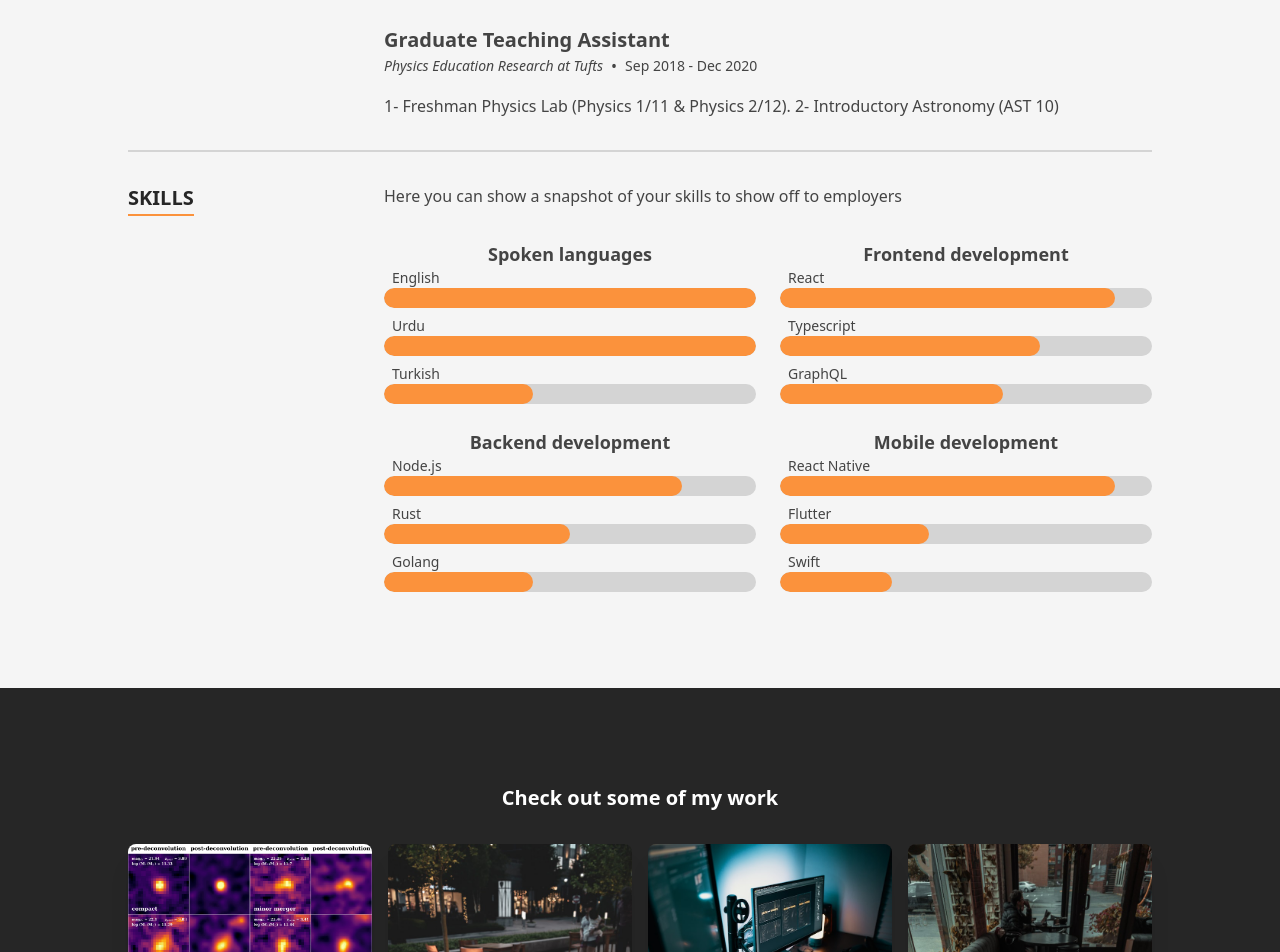
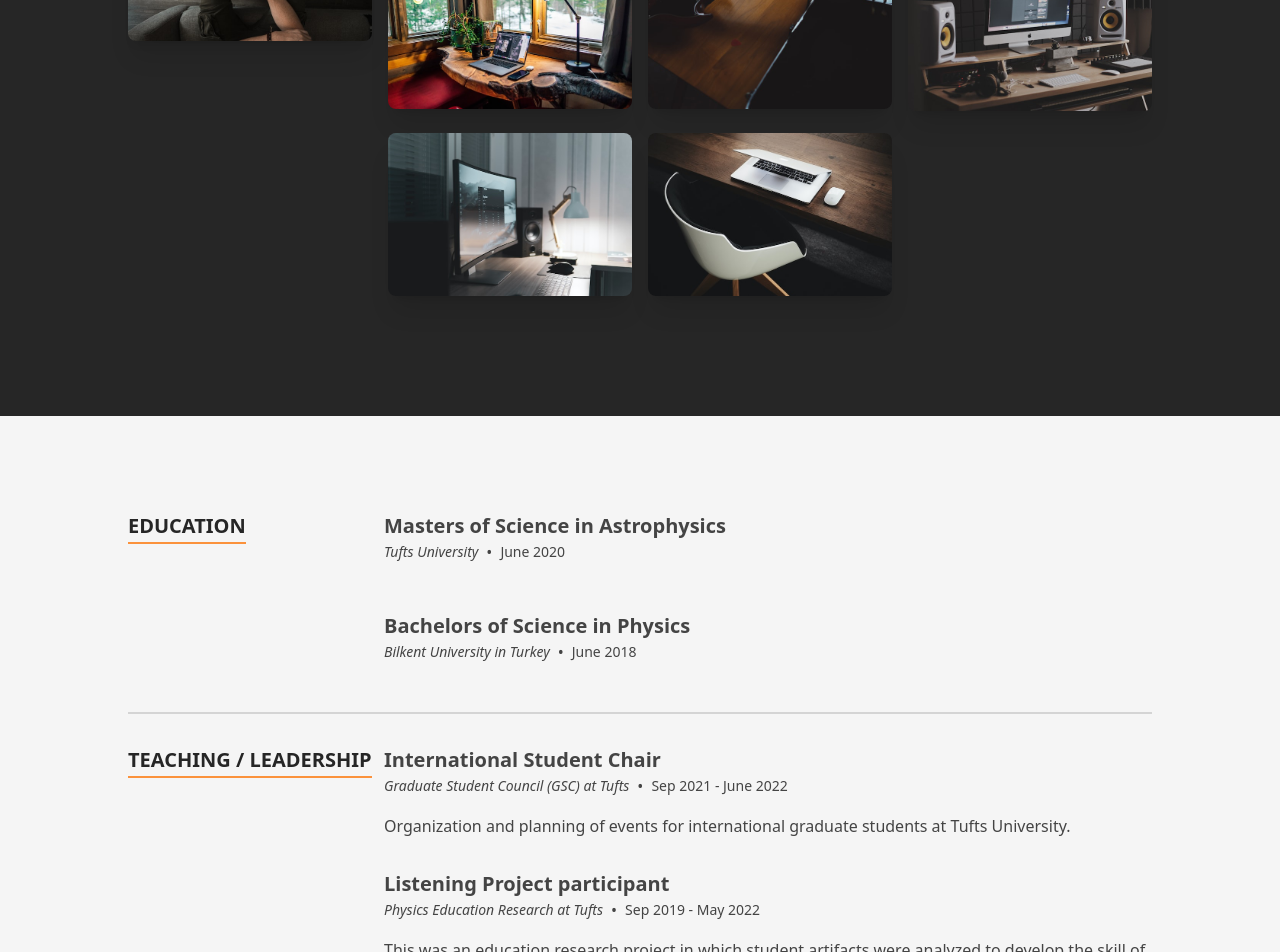
Before and after one commit to zaidikumail/kumailzaidi, a Next.js app: page / in a window 1280 px wide. Shown: the part 1880-2832 px from the top of the page. Built offline with nearby package versions, Linux system fonts and the light colour scheme.

Commit message:
switch section order

```diff
--- a/src/pages/index.tsx
+++ b/src/pages/index.tsx
@@ -21,8 +21,8 @@ const Home: FC = memo(() => {
       <Header />
       <Hero />
       <About />
+      <Portfolio />
       <Resume />
-      <Portfolio />
       <Testimonials />
       <Contact />
       <Footer />
```
Also changed, not shown: 1 other file (tests, documents, lock files or other folders).
